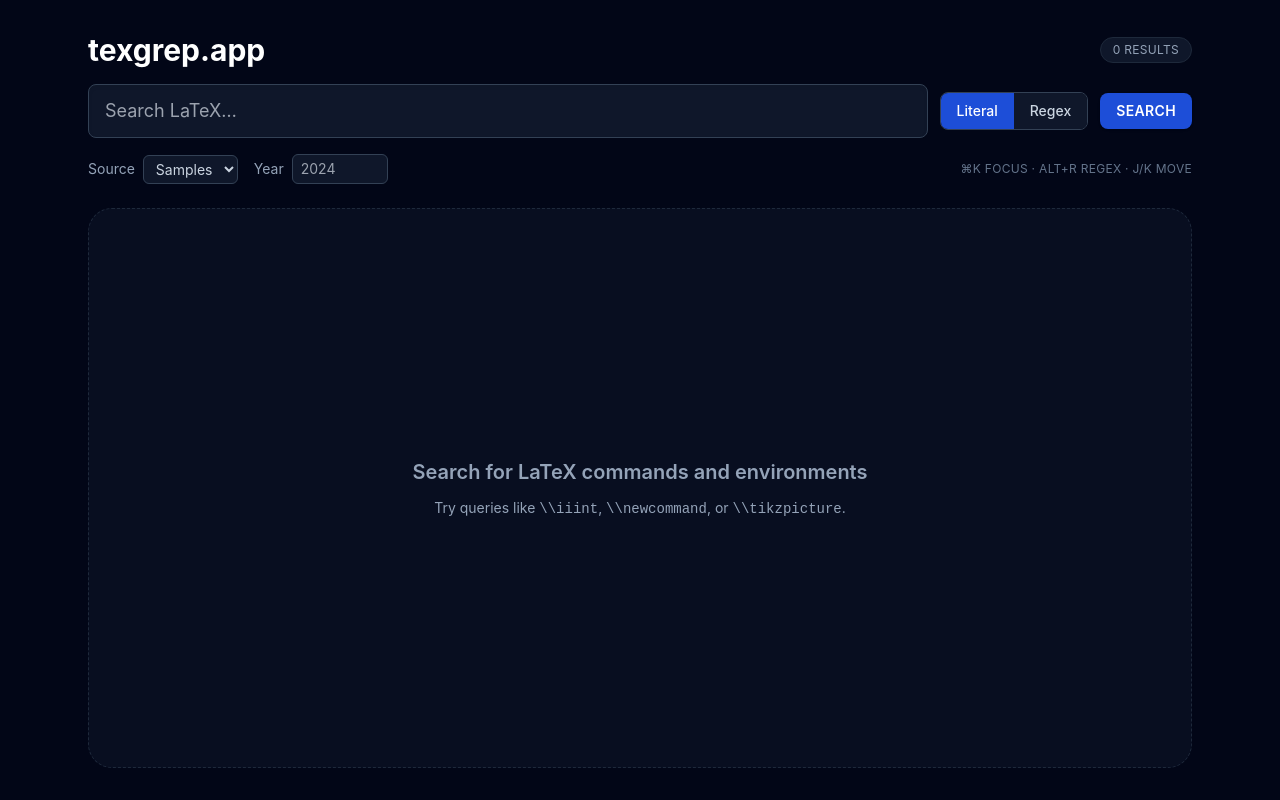
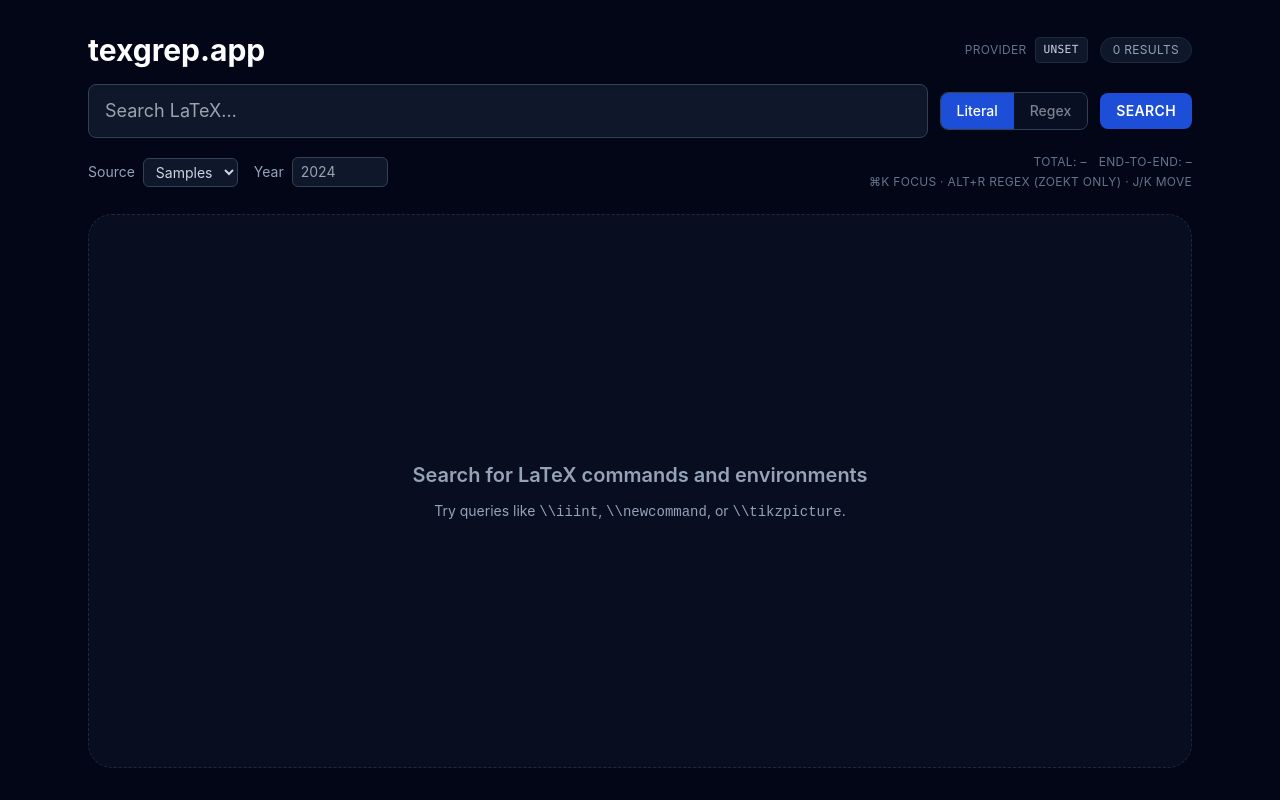
Before and after one commit to quirk-finder/texgrep, a React (Vite) app in the folder frontend/: page / in a window 1280 px wide. Built offline with nearby package versions, Linux system fonts and the light colour scheme; no server answers.

Commit message:
feat(frontend): enhance search UI with provider-aware paging

```diff
--- a/frontend/src/App.tsx
+++ b/frontend/src/App.tsx
@@ -1,5 +1,5 @@
-import { useEffect, useMemo, useRef, useState } from 'react';
-import { useQuery } from '@tanstack/react-query';
+import { useCallback, useEffect, useMemo, useRef, useState } from 'react';
+import { useInfiniteQuery } from '@tanstack/react-query';
 
 import { SearchFilters, SearchHit, SearchMode, searchTex } from './api';
 import { ResultList } from './components/ResultList';
@@ -26,15 +26,60 @@ export default function App() {
   const [filters, setFilters] = useState<SearchFilters>(DEFAULT_FILTERS);
   const [selectedIndex, setSelectedIndex] = useState(0);
 
+  const provider = import.meta.env.VITE_PROVIDER ?? 'unknown';
+  const regexEnabled = provider === 'zoekt';
+
   const debouncedQuery = useDebouncedValue(query.trim());
+  const PAGE_SIZE = 20;
   const requestPayload = useMemo(() => {
     if (!debouncedQuery) return undefined;
-    return { q: debouncedQuery, mode, filters, size: 20 };
+    return { q: debouncedQuery, mode, filters, size: PAGE_SIZE };
   }, [debouncedQuery, mode, filters]);
 
-  const { data, isFetching, refetch } = useQuery({
+  const {
+    data,
+    isFetching,
+    refetch,
+    fetchNextPage,
+    hasNextPage,
+    isFetchingNextPage
+  } = useInfiniteQuery({
     queryKey: ['search', requestPayload],
-    queryFn: () => (requestPayload ? searchTex(requestPayload) : Promise.resolve({ hits: [], total: 0, took_ms: 0 })),
+    queryFn: async ({ pageParam }: { pageParam?: { page?: number; cursor?: string | null } }) => {
+      if (!requestPayload) {
+        return {
+          hits: [],
+          total: 0,
+          took_provider_ms: 0,
+          took_end_to_end_ms: 0,
+          page: 1,
+          size: PAGE_SIZE,
+          next_cursor: null
+        };
+      }
+
+      const payload = { ...requestPayload };
+      const cursor = pageParam?.cursor ?? null;
+      if (cursor) {
+        delete payload.page;
+        payload.cursor = cursor;
+      } else {
+        payload.page = pageParam?.page ?? 1;
+        delete payload.cursor;
+      }
+
+      return searchTex(payload);
+    },
+    getNextPageParam: (lastPage) => {
+      if (lastPage.next_cursor) {
+        return { cursor: lastPage.next_cursor };
+      }
+      if (lastPage.hits.length >= lastPage.size) {
+        return { page: lastPage.page + 1 };
+      }
+      return undefined;
+    },
+    initialPageParam: { page: 1 },
     enabled: Boolean(requestPayload)
   });
 
@@ -65,19 +110,47 @@ export default function App() {
     }
   }, []);
 
+  const pages = data?.pages ?? [];
+  const hits = useMemo(() => pages.flatMap((page) => page.hits), [pages]);
+  const total = pages.length > 0 ? pages[0].total : undefined;
+  const tookEndToEndMs = pages.length > 0 ? pages[pages.length - 1].took_end_to_end_ms : undefined;
+
+  useEffect(() => {
+    if (!regexEnabled && mode === 'regex') {
+      setMode('literal');
+    }
+  }, [mode, regexEnabled]);
+
   useEffect(() => {
     setSelectedIndex(0);
-  }, [data?.hits]);
+  }, [debouncedQuery, mode, filters]);
 
   useKeyboardShortcuts({
     focusSearch: () => inputRef.current?.focus(),
-    toggleRegex: () => setMode((current) => (current === 'literal' ? 'regex' : 'literal')),
-    selectNext: () => setSelectedIndex((index) => Math.min(Math.max((data?.hits.length || 0) - 1, 0), index + 1)),
-    selectPrev: () => setSelectedIndex((index) => Math.max(0, index - 1))
+    toggleRegex: () => {
+      if (!regexEnabled) return;
+      setMode((current) => (current === 'literal' ? 'regex' : 'literal'));
+    },
+    selectNext: () =>
+      setSelectedIndex((index) => {
+        const maxIndex = Math.max(hits.length - 1, 0);
+        return Math.min(maxIndex, index + 1);
+      }),
+    selectPrev: () => setSelectedIndex((index) => Math.max(0, index - 1)),
+    regexEnabled
   });
 
-  const hits = data?.hits ?? [];
-  const total = hits.length;
+  const totalResultsForDisplay = total ?? hits.length;
+  const statusText = isFetchingNextPage
+    ? 'Loading more…'
+    : isFetching
+      ? 'Searching…'
+      : `${totalResultsForDisplay} results`;
+
+  const handleEndReached = useCallback(() => {
+    if (!hasNextPage || isFetchingNextPage) return;
+    fetchNextPage();
+  }, [fetchNextPage, hasNextPage, isFetchingNextPage]);
 
   const handleCopy = async (hit: SearchHit) => {
     try {
@@ -93,9 +166,17 @@ export default function App() {
       <header className="space-y-4">
         <div className="flex items-center justify-between">
           <h1 className="text-3xl font-bold text-white">texgrep.app</h1>
-          <span className="rounded-full border border-slate-800 bg-slate-900 px-3 py-1 text-xs uppercase tracking-wide text-slate-400">
-            {isFetching ? 'Searching…' : `${total} results`}
-          </span>
+          <div className="flex items-center gap-3">
+            <div className="flex items-center gap-2 text-xs uppercase tracking-wide text-slate-500">
+              <span>Provider</span>
+              <span className="rounded border border-slate-800 bg-slate-900 px-2 py-1 font-mono text-[0.7rem] text-slate-300">
+                {provider}
+              </span>
+            </div>
+            <span className="rounded-full border border-slate-800 bg-slate-900 px-3 py-1 text-xs uppercase tracking-wide text-slate-400">
+              {statusText}
+            </span>
+          </div>
         </div>
         <SearchForm
           query={query}
@@ -106,10 +187,21 @@ export default function App() {
           onFiltersChange={setFilters}
           onSubmit={() => refetch()}
           inputRef={inputRef}
+          regexEnabled={regexEnabled}
+          total={total}
+          tookEndToEndMs={tookEndToEndMs}
         />
       </header>
       {debouncedQuery ? (
-        <ResultList hits={hits} selectedIndex={selectedIndex} onSelect={setSelectedIndex} onCopy={handleCopy} />
+        <ResultList
+          hits={hits}
+          selectedIndex={selectedIndex}
+          onSelect={setSelectedIndex}
+          onCopy={handleCopy}
+          onEndReached={handleEndReached}
+          hasMore={Boolean(hasNextPage)}
+          isLoadingMore={isFetchingNextPage}
+        />
       ) : (
         <div className="flex flex-1 items-center justify-center rounded-3xl border border-dashed border-slate-800 bg-slate-900/50">
           <div className="text-center text-slate-400">
--- a/frontend/src/components/SearchForm.tsx
+++ b/frontend/src/components/SearchForm.tsx
@@ -11,9 +11,24 @@ interface SearchFormProps {
   onFiltersChange: (filters: SearchFilters) => void;
   onSubmit: () => void;
   inputRef: React.RefObject<HTMLInputElement>;
+  regexEnabled: boolean;
+  total?: number;
+  tookEndToEndMs?: number;
 }
 
-export function SearchForm({ query, onQueryChange, mode, onModeChange, filters, onFiltersChange, onSubmit, inputRef }: SearchFormProps) {
+export function SearchForm({
+  query,
+  onQueryChange,
+  mode,
+  onModeChange,
+  filters,
+  onFiltersChange,
+  onSubmit,
+  inputRef,
+  regexEnabled,
+  total,
+  tookEndToEndMs
+}: SearchFormProps) {
   const handleSubmit = (event: FormEvent) => {
     event.preventDefault();
     onSubmit();
@@ -39,8 +54,17 @@ export function SearchForm({ query, onQueryChange, mode, onModeChange, filters,
             <button
               key={modeOption}
               type="button"
-              onClick={() => onModeChange(modeOption)}
-              className={`px-4 py-2 text-sm font-medium ${modeOption === mode ? 'bg-brand text-white' : 'bg-slate-900 text-slate-300'}`}
+              onClick={() => {
+                if (modeOption === 'regex' && !regexEnabled) return;
+                onModeChange(modeOption);
+              }}
+              disabled={modeOption === 'regex' && !regexEnabled}
+              title={modeOption === 'regex' && !regexEnabled ? 'Regex search is available only when using the Zoekt provider.' : undefined}
+              className={`px-4 py-2 text-sm font-medium ${
+                modeOption === mode
+                  ? 'bg-brand text-white'
+                  : 'bg-slate-900 text-slate-300'
+              } ${modeOption === 'regex' && !regexEnabled ? 'cursor-not-allowed opacity-60' : ''}`}
             >
               {modeOption === 'literal' ? 'Literal' : 'Regex'}
             </button>
@@ -75,9 +99,15 @@ export function SearchForm({ query, onQueryChange, mode, onModeChange, filters,
             className="w-24 rounded-md border border-slate-700 bg-slate-900 px-2 py-1"
           />
         </label>
-        <p className="ml-auto text-xs uppercase tracking-wide text-slate-500">
-          ⌘K focus · Alt+R regex · j/k move
-        </p>
+        <div className="ml-auto flex flex-col items-end gap-1 text-xs uppercase tracking-wide text-slate-500">
+          <div className="flex gap-3">
+            <span>Total: {total ?? '–'}</span>
+            <span>End-to-end: {tookEndToEndMs !== undefined ? `${tookEndToEndMs} ms` : '–'}</span>
+          </div>
+          <p>
+            ⌘K focus · {regexEnabled ? 'Alt+R regex' : 'Alt+R regex (Zoekt only)'} · j/k move
+          </p>
+        </div>
       </div>
     </form>
   );
--- a/frontend/src/hooks/useKeyboardShortcuts.ts
+++ b/frontend/src/hooks/useKeyboardShortcuts.ts
@@ -5,9 +5,10 @@ interface ShortcutHandlers {
   toggleRegex: () => void;
   selectNext: () => void;
   selectPrev: () => void;
+  regexEnabled?: boolean;
 }
 
-export function useKeyboardShortcuts({ focusSearch, toggleRegex, selectNext, selectPrev }: ShortcutHandlers) {
+export function useKeyboardShortcuts({ focusSearch, toggleRegex, selectNext, selectPrev, regexEnabled = true }: ShortcutHandlers) {
   useEffect(() => {
     function handle(event: KeyboardEvent) {
       if (event.defaultPrevented) return;
@@ -17,7 +18,9 @@ export function useKeyboardShortcuts({ focusSearch, toggleRegex, selectNext, sel
       }
       if (event.altKey && event.key.toLowerCase() === 'r') {
         event.preventDefault();
-        toggleRegex();
+        if (regexEnabled) {
+          toggleRegex();
+        }
       }
       if (!event.ctrlKey && !event.metaKey && !event.altKey) {
         if (event.key.toLowerCase() === 'j') {
@@ -33,5 +36,5 @@ export function useKeyboardShortcuts({ focusSearch, toggleRegex, selectNext, sel
 
     window.addEventListener('keydown', handle);
     return () => window.removeEventListener('keydown', handle);
-  }, [focusSearch, toggleRegex, selectNext, selectPrev]);
+  }, [focusSearch, toggleRegex, selectNext, selectPrev, regexEnabled]);
 }
```
Also changed, not shown: frontend/src/api.ts (+6 -1 lines), frontend/src/components/ResultList.tsx (+35 -1 lines).
